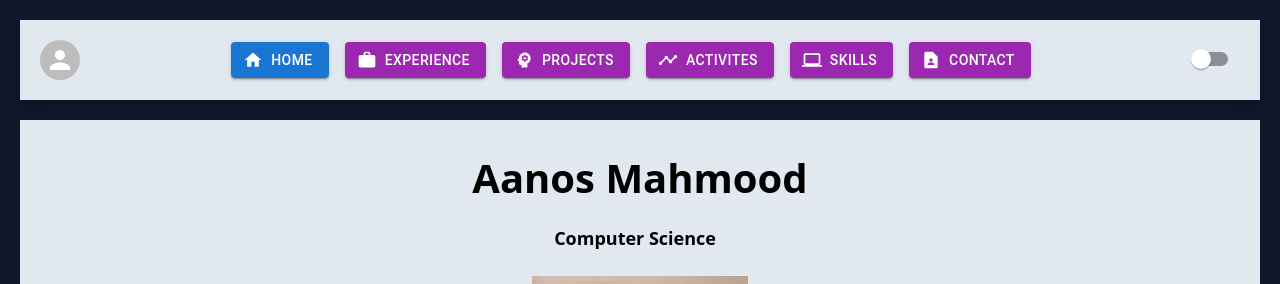
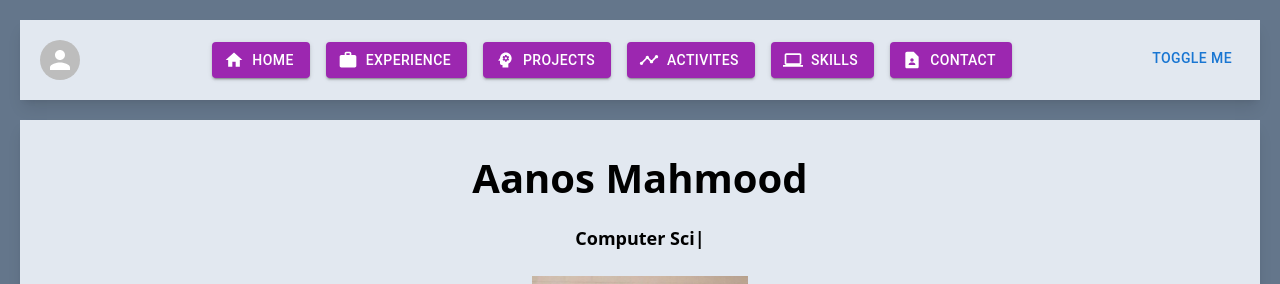
Before and after one commit to aanos-m/portfolio-typescript, a React (Create React App) app: page / in a window 1280 px wide. Shown: the top 284 px of the page. Built offline with nearby package versions, Linux system fonts and the light colour scheme.

Commit message:
dark mode under construction

```diff
--- a/src/App.tsx
+++ b/src/App.tsx
@@ -1,16 +1,22 @@
 import "./App.css";
+import Activities from "./components/Activities";
+import Contact from "./components/Contact";
 import Experience from "./components/Experience";
 import HeroSection from "./components/HeroSection";
 import Navbar from "./components/Navbar";
 import Projects from "./components/Projects";
+import Skills from "./components/Skills";
 
 function App() {
   return (
-    <div className="App bg-slate-900 overflow-hidden" >
+    <div className="App bg-slate-500 dark:bg-dark-secondary overflow-hidden" >
       <Navbar />
       <HeroSection/>
       <Experience/>
       <Projects/>
+      <Activities/>
+      <Skills/>
+      <Contact/>
     </div>
   );
 }
--- /dev/null
+++ b/src/components/Activities.tsx
@@ -0,0 +1,50 @@
+import { List, ListItem } from '@mui/material';
+import React from 'react'
+
+type Props = {}
+
+const Activities = (props: Props) => {
+  return (
+    <div
+      className="p-5 m-5 bg-slate-200 flex flex-col space-x-5 justify-center shadow-lg" id="activites">
+      <h1 className="text-4xl font-semibold m-2"> Activities </h1>
+
+      <div className="flex flex-wrap justify-center">
+        <div className="m-2 max-w-xs rounded overflow-hidden shadow-lg">
+          <img
+            className="w-full"
+            src="./img.png"
+            alt="Sunset in the mountains"
+          />
+          <div className="px-6 py-4">
+            <div className="font-bold text-xl mb-2">Nebula Labs</div>
+            <div className="text-gray-700 text-base">
+                <List>
+                    <ListItem>
+                        Collaborating with peers and designing different components that can be used
+                        throughout the Nebula Labs organization
+                    </ListItem>
+                    <ListItem>
+                       Utilizing TailwindCSS to create and refine mock-ups for simple user interface
+                    </ListItem>
+                </List>
+            </div>
+          </div>
+          <div className="px-6 pt-4 pb-2">
+            <span className="inline-block bg-gray-200 rounded-full px-3 py-1 text-sm font-semibold text-gray-700 mr-2 mb-2">
+              #HTML
+            </span>
+            <span className="inline-block bg-gray-200 rounded-full px-3 py-1 text-sm font-semibold text-gray-700 mr-2 mb-2">
+              #CSS
+            </span>
+            <span className="inline-block bg-gray-200 rounded-full px-3 py-1 text-sm font-semibold text-gray-700 mr-2 mb-2">
+              #JS
+            </span>
+          </div>
+        </div>
+      </div>
+    </div>
+  );
+}
+
+export default Activities
--- /dev/null
+++ b/src/components/Contact.tsx
@@ -0,0 +1,28 @@
+import React from 'react'
+import { TypeAnimation } from 'react-type-animation'
+
+type Props = {}
+
+const Contact = (props: Props) => {
+  return (
+    <div className='p-5 m-5 bg-slate-200 flex flex-col space-x-5 justify-center shadow-lg' id='contact'>
+        <h1 className='text-4xl font-semibold m-2'>Contact Me</h1>
+        <span className="text-lg font-semibold p-2">
+          <TypeAnimation
+            sequence={['This section is currently under contruction', 2000, 'Please be patient while it is developed', 2000]}
+            wrapper="span"
+            speed={60}
+            repeat={Infinity}
+          />
+        </span>
+        <div className='z-10 blur-sm '>
+            <span>
+                Lorem ipsum dolor sit amet consectetur adipisicing elit.
+                Perspiciatis est magni numquam! Tempore cumque ut rerum vel dignissimos quae magni nulla! Fugit!
+            </span>
+        </div>
+    </div>
+  )
+}
+
+export default Contact
--- a/src/components/Experience.tsx
+++ b/src/components/Experience.tsx
@@ -4,7 +4,7 @@ type Props = {}
 
 const Experience = (props: Props) => {
   return (
-    <div className=" p-5 m-5 bg-slate-200 flex flex-col space-x-5 justify-center" id='experience'>
+    <div className=" p-5 m-5 bg-slate-200 flex flex-col space-x-5 justify-center shadow-lg" id='experience'>
         <h1 className='text-4xl font-semibold m-2'>Experience</h1>
 
         <div className="flex flex-col items-center">
--- a/src/components/HeroSection.tsx
+++ b/src/components/HeroSection.tsx
@@ -10,7 +10,7 @@ const HeroSection = (props: Props) => {
 
   return (
     <>
-      <div className="p-5 m-5 bg-slate-200 flex flex-col justify-center items-center">
+      <div className="p-5 m-5 bg-slate-200 flex flex-col justify-center items-center shadow-lg">
         <span className="font-bold p-2 grow"> Aanos Mahmood </span>
         <span className="text-lg font-semibold p-2">
           <TypeAnimation
--- a/src/components/Navbar.tsx
+++ b/src/components/Navbar.tsx
@@ -6,14 +6,17 @@ import PsychologyIcon from "@mui/icons-material/Psychology";
 import ComputerIcon from "@mui/icons-material/Computer";
 import TimelineIcon from "@mui/icons-material/Timeline";
 import {Link} from 'react-scroll';
+import useTheme from '../utils/useTheme';
+
 
 type Props = {}
 
 const Navbar = (props: Props) => {
+  const { theme, toggleTheme } = useTheme();
 
   return (
     <>
-      <div className="bg-slate-200 p-5 m-5 flex justify-between shadow-lg hover:shadow-xl" id='home'>
+      <div className="bg-slate-200 p-5 m-5 flex justify-between dark:bg-dark-primary dark:text-dark-textPrimary shadow-lg hover:shadow-xl" id='home'>
           <Stack direction='row' spacing={5} justifyContent='' alignItems='center' >
             <Avatar alt="Test" src="" />
           </Stack>
@@ -21,7 +24,7 @@ const Navbar = (props: Props) => {
           <Stack direction='row' spacing={2} justifyContent='flex-start' alignItems='center'>
 
             <Link to='home' smooth={true} duration={1000}>
-              <Button color='primary' variant="contained" startIcon={<HomeIcon fontSize='medium'/>}>Home</Button>
+              <Button color='secondary' variant="contained" startIcon={<HomeIcon fontSize='medium'/>}>Home</Button>
             </Link>
 
             <Link to='experience' smooth={true} duration={1000}>
@@ -32,13 +35,25 @@ const Navbar = (props: Props) => {
               <Button color='secondary' variant="contained" startIcon={<PsychologyIcon fontSize='medium'/> }> Projects</Button>
             </Link>
 
-            <Button color='secondary' variant='contained' startIcon={<TimelineIcon fontSize='medium'/>}>Activites </Button>
-            <Button color='secondary' variant="contained" startIcon={<ComputerIcon fontSize='medium'/>}>Skills</Button>
-            <Button color='secondary' variant="contained" startIcon={<ContactPageIcon fontSize='medium'/>}>Contact</Button>
+            <Link to='activites' smooth={true} duration={1000}>
+              <Button color='secondary' variant='contained' startIcon={<TimelineIcon fontSize='medium'/>}>Activites </Button>
+            </Link>
+
+            <Link to='skills' smooth={true} duration={1000}>
+              <Button color='secondary' variant="contained" startIcon={<ComputerIcon fontSize='medium'/>}>Skills</Button>
+            </Link>
+
+            <Link to='contact' smooth={true} duration={1000}>
+              <Button color='secondary' variant="contained" startIcon={<ContactPageIcon fontSize='medium'/>}>Contact</Button>
+            </Link>
+
           </Stack>
 
           <Stack>
-            <Switch size='medium'/>
+            {/* <Switch size='medium' onClick={toggleTheme}/> */}
+            <Button onClick={toggleTheme}>
+              toggle me
+            </Button>
           </Stack>
       </div>
     </>
--- a/src/components/Projects.tsx
+++ b/src/components/Projects.tsx
@@ -1,10 +1,11 @@
 import React from "react";
+
 
 type Props = {};
 
 const Projects = (props: Props) => {
   return (
-    <div className="p-5 m-5 flex flex-col justify-center bg-slate-200" id="projects">
+    <div className="p-5 m-5 flex flex-col justify-center bg-slate-200 shadow-lg" id="projects">
       <span className="text-4xl font-bold m-2"> Projects </span>
       <div className="flex flex-wrap justify-center">
         <div className="m-2 max-w-xs rounded overflow-hidden shadow-lg">
--- /dev/null
+++ b/src/components/Skills.tsx
@@ -0,0 +1,28 @@
+import React from 'react'
+import { TypeAnimation } from 'react-type-animation'
+
+type Props = {}
+
+const Skills = (props: Props) => {
+  return (
+    <div className='p-5 m-5 bg-slate-200 flex flex-col space-x-5 justify-center shadow-lg' id='skills'>
+        <h1 className='text-4xl font-semibold m-2'>Skills</h1>
+        <span className="text-lg font-semibold p-2">
+          <TypeAnimation
+            sequence={['This section is currently under contruction', 2000, 'Please be patient while it is developed', 2000]}
+            wrapper="span"
+            speed={60}
+            repeat={Infinity}
+          />
+        </span>
+        <div className='z-10 blur-sm '>
+            <span>
+                Lorem ipsum dolor sit amet consectetur adipisicing elit.
+                Perspiciatis est magni numquam! Tempore cumque ut rerum vel dignissimos quae magni nulla! Fugit!
+            </span>
+        </div>
+    </div>
+  )
+}
+
+export default Skills
--- /dev/null
+++ b/src/utils/useTheme.tsx
@@ -0,0 +1,26 @@
+import { useState, useEffect} from 'react'
+
+export default () => {
+    const [theme, setTheme] = useState("light");
+
+    const toggleTheme = () => {
+      if (theme !== "dark") {
+        localStorage.setItem("theme", "dark")
+        setTheme("dark");
+      } else {
+        localStorage.setItem("theme", "light");
+        setTheme("light");
+      }
+    };
+
+    useEffect(() => {
+      const localTheme = localStorage.getItem("theme");
+      if (localTheme) {
+        setTheme(localTheme);
+      }
+    }, [{}]);
+    return {
+      theme,
+      toggleTheme
+    }
+}
--- a/tailwind.config.js
+++ b/tailwind.config.js
@@ -1,11 +1,20 @@
 /** @type {import('tailwindcss').Config} */
 module.exports = {
-  content: [
-    "./src/**/*.{js,jsx,ts,tsx}",
-  ],
+  content: ["./src/**/*.{js,jsx,ts,tsx}"],
   darkMode: "class",
   theme: {
-    extend: {},
+    colors: {
+      'slate': {
+        200: '#e2e8f0',
+        500: '#64768b'
+      },
+      dark: {
+        primary: "#222831",
+        primarySecondary: "#393E46",
+        secondary: "#00AD85",
+        textPrimary: "#EEEEEE",
+      },
+    },
   },
   plugins: [],
-}
+};
```
